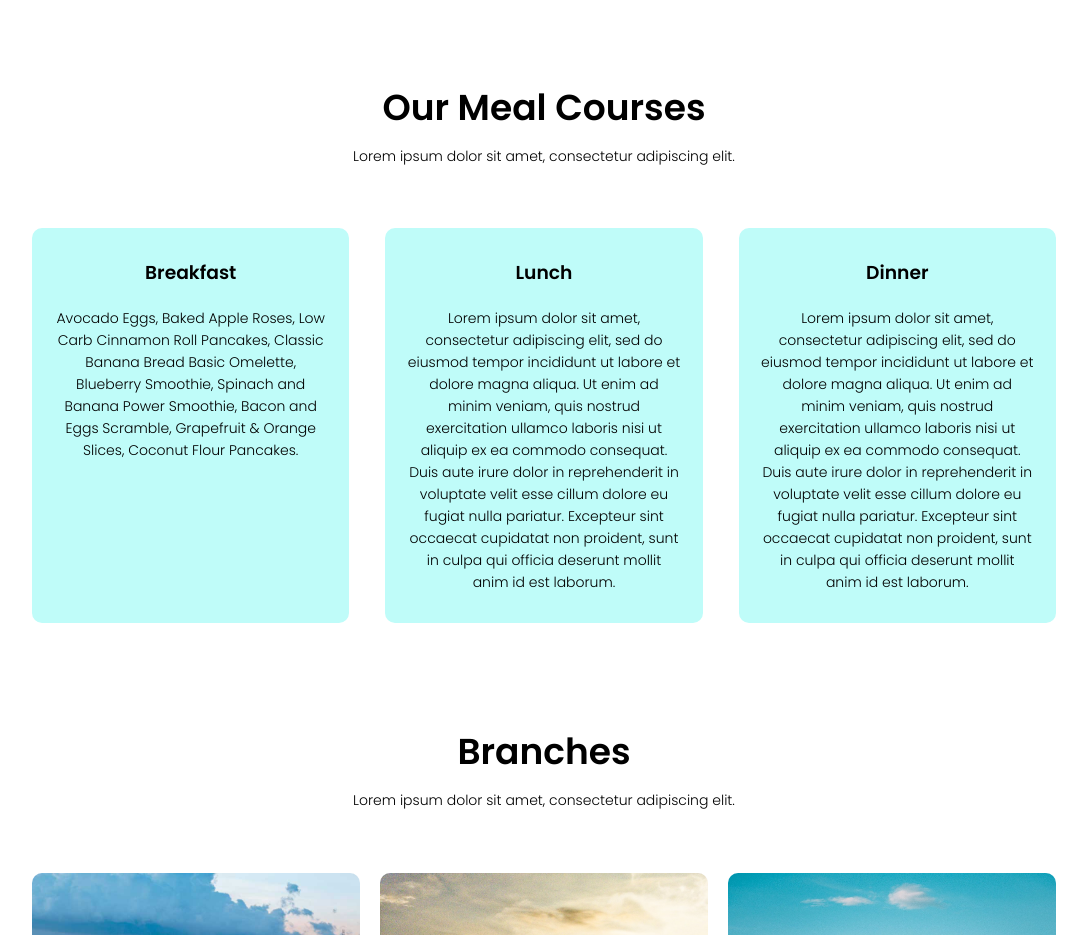
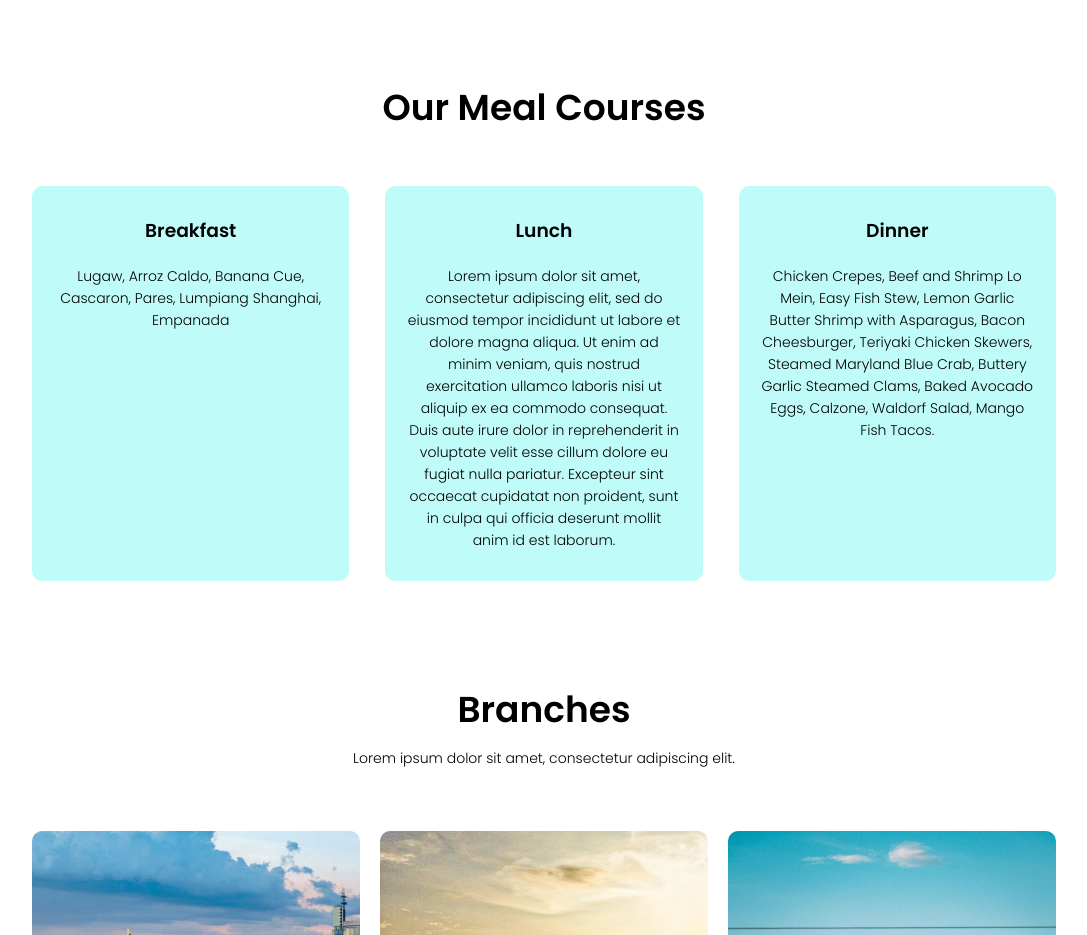
Before and after one commit to Montesa-JAN/StreEats, a plain HTML site: page StreEats.html in a window 1280 px wide. Shown: the part 820-1755 px from the top of the page, without its empty margins (96-1183 px from the left). Drawn offline with Linux system fonts and the light colour scheme.

Commit message:
Update StreEats.html

```diff
--- a/StreEats.html
+++ b/StreEats.html
@@ -63,13 +63,11 @@
 
     <section class="offer reveal">
         <h1>Our Meal Courses</h1>
-        <p>Lorem ipsum dolor sit amet, consectetur adipiscing elit.</p>
 
         <div class="row">
             <div class="col">
                 <h3>Breakfast</h3>
-                <p>Avocado Eggs, Baked Apple Roses, Low Carb Cinnamon Roll Pancakes, Classic Banana Bread Basic Omelette, Blueberry Smoothie, Spinach and Banana Power Smoothie, Bacon and Eggs Scramble, Grapefruit & Orange Slices, Coconut Flour Pancakes.
-                </p>
+                <p>Lugaw, Arroz Caldo, Banana Cue, Cascaron, Pares, Lumpiang Shanghai, Empanada</p>
             </div>
             <div class="col">
                 <h3>Lunch</h3>
@@ -78,8 +76,7 @@
             </div>
             <div class="col">
                 <h3>Dinner</h3>
-                <p>Lorem ipsum dolor sit amet, consectetur adipiscing elit, sed do eiusmod tempor incididunt ut labore et dolore magna aliqua. Ut enim ad minim veniam, quis nostrud exercitation ullamco laboris nisi ut aliquip ex ea commodo consequat. Duis
-                    aute irure dolor in reprehenderit in voluptate velit esse cillum dolore eu fugiat nulla pariatur. Excepteur sint occaecat cupidatat non proident, sunt in culpa qui officia deserunt mollit anim id est laborum.</p>
+                <p>Chicken Crepes, Beef and Shrimp Lo Mein, Easy Fish Stew, Lemon Garlic Butter Shrimp with Asparagus, Bacon Cheesburger, Teriyaki Chicken Skewers, Steamed Maryland Blue Crab, Buttery Garlic Steamed Clams, Baked Avocado Eggs, Calzone, Waldorf Salad, Mango Fish Tacos.</p>
             </div>
         </div>
     </section>
```
